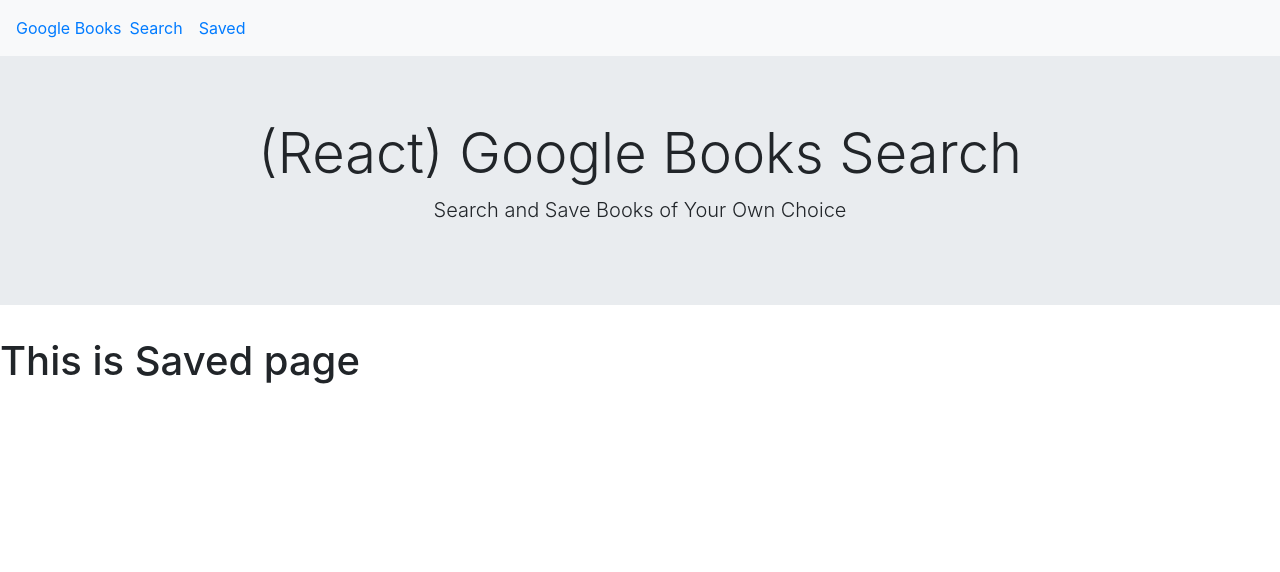
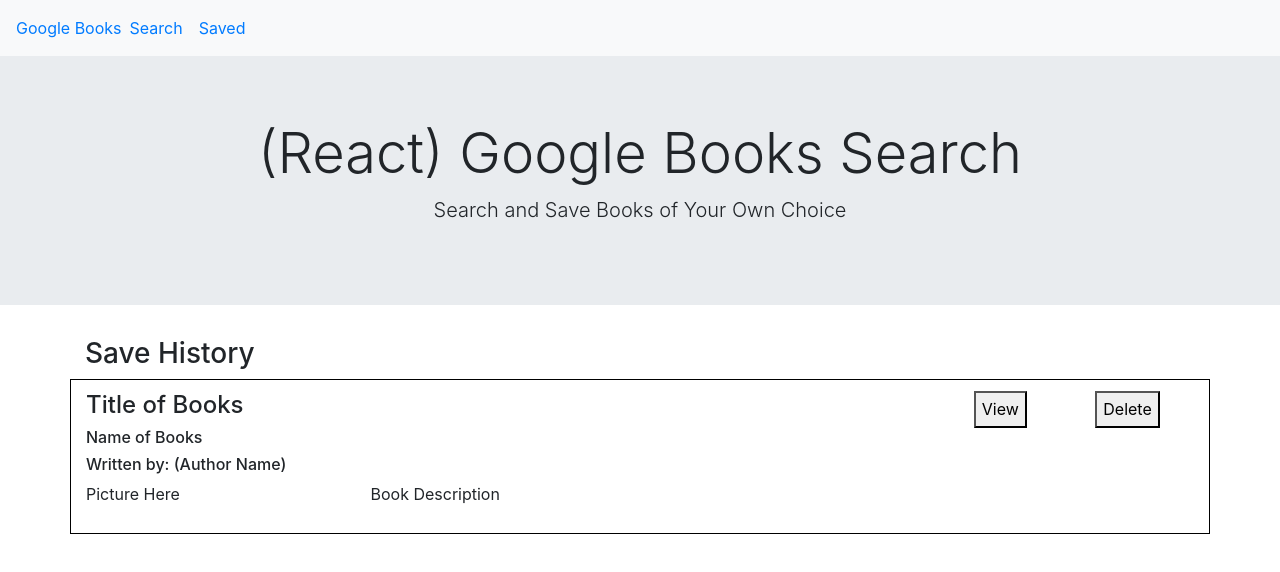
Before and after one commit to stevenbong96/GoogleBookSearch, a React (Create React App) app in the folder client/: page /saved in a window 1280 px wide. Shown: the top 572 px of the page. Built offline with nearby package versions, Linux system fonts and the light colour scheme.

Commit message:
Added save layout template and style it little bit

```diff
--- a/client/src/pages/Save/Save.js
+++ b/client/src/pages/Save/Save.js
@@ -1,9 +1,58 @@
 import React from "react";
+import "./save.css";
 
 function Saved(){
     return(
-        <div>
-            <h1>This is Saved page</h1>
+        <div className="container">
+            <div className="row">
+                <div className="col-sm-12">
+                    <h3>Save History</h3>
+                    <div className="row resultStyle">
+                        <div className="col-sm-12">
+                            <div className="row">
+                                <div className="col-sm-3">
+                                    <h4>Title of Books</h4>
+                                </div>
+
+                                <div className="col-sm-3">
+
+                                </div>
+
+                                <div className="col-sm-3">
+
+                                </div>
+
+                                <div className="col-sm-3 d-flex justify-content-around">
+                                    <button type="submit">View</button>
+                                    <button type="submit">Delete</button>
+                                </div>
+                            </div>
+
+                            <div className="row">
+                                <div className="col-sm-12">
+                                    <h6>Name of Books</h6>
+                                </div>
+                            </div>
+
+                            <div className="row">
+                                <div className="col-sm-12">
+                                    <h6>Written by: (Author Name)</h6>
+                                </div>
+                            </div>
+
+                            <div className="row">
+                                <div className="col-sm-3">
+                                    <p>Picture Here</p>
+                                </div>
+
+                                <div className="col-sm-9">
+                                    <p>Book Description</p>
+                                </div>
+                            </div>
+                        </div>
+                    </div>
+                </div>
+            </div>
         </div>
     )
 }
--- a/client/src/pages/Save/save.css
+++ b/client/src/pages/Save/save.css
@@ -0,0 +1,5 @@
+.resultStyle {
+    border: 1px solid black;
+    padding-top: 1%;
+    padding-bottom: 1%;
+}
--- a/client/src/pages/Search/Search.js
+++ b/client/src/pages/Search/Search.js
@@ -1,5 +1,6 @@
 import React from "react";
-import "./search.css"
+import "./search.css";
+
 function Search() {
     return (
         <div className="container">
@@ -21,7 +22,7 @@
             <div className="row">
                 <div className="col-sm-12">
                     <h3>Result</h3>
-                    <div className="row">
+                    <div className="row resultStyle">
                         <div className="col-sm-12">
                             <div className="row">
                                 <div className="col-sm-3">
@@ -36,7 +37,7 @@
 
                                 </div>
 
-                                <div className="col-sm-3">
+                                <div className="col-sm-3 d-flex justify-content-around">
                                     <button type="submit">View</button>
                                     <button type="submit">Save</button>
                                 </div>
--- a/client/src/pages/Search/search.css
+++ b/client/src/pages/Search/search.css
@@ -1,5 +1,11 @@
 .searchFormStyle {
     text-align: center;
+}
+
+.resultStyle {
+    border: 1px solid black;
+    padding-top: 1%;
+    padding-bottom: 1%;
 }
 
 .buttonStyle {
```
